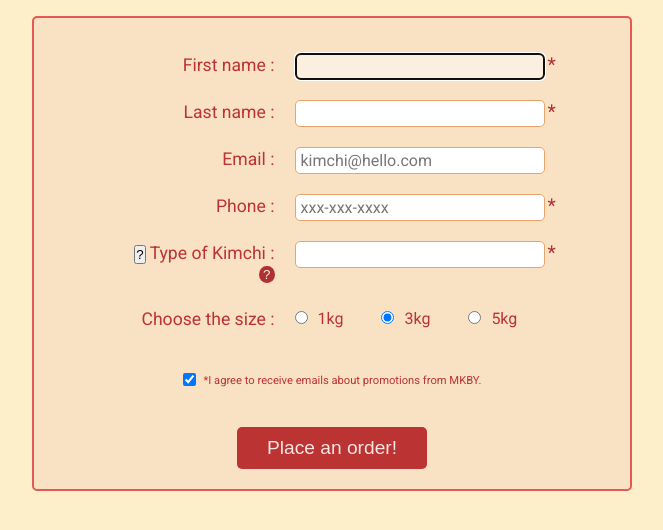
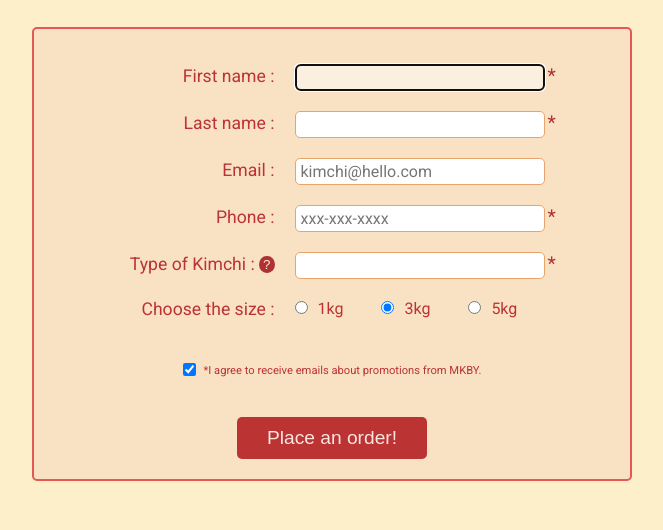
Before and after one commit to eyeri91/Kimchi-order-form, a plain HTML site: page index.html in a window 1280 px wide. Shown: the part 190-720 px from the top of the page, without its empty margins (308-971 px from the left). Drawn offline with Linux system fonts and the light colour scheme.

Commit message:
Delete info-btn-screen button as no use

```diff
--- a/index.html
+++ b/index.html
@@ -42,7 +42,6 @@
         </div>
         <div class="form-row">
             <label for="kimchi">
-                <button type="button" class="info-btn-screen">?</button>
                 Type of Kimchi :
                 <button type="button" class="info-btn">?</button>
             </label>
```
